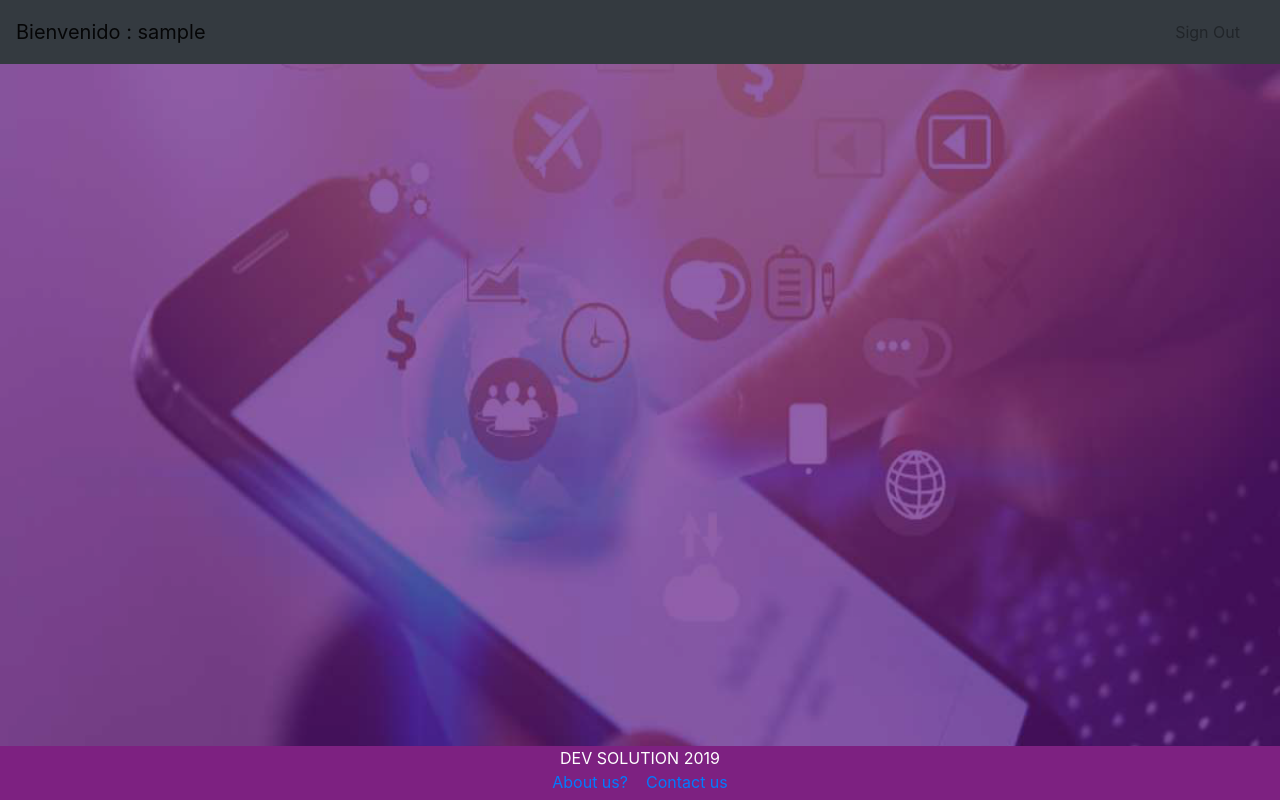
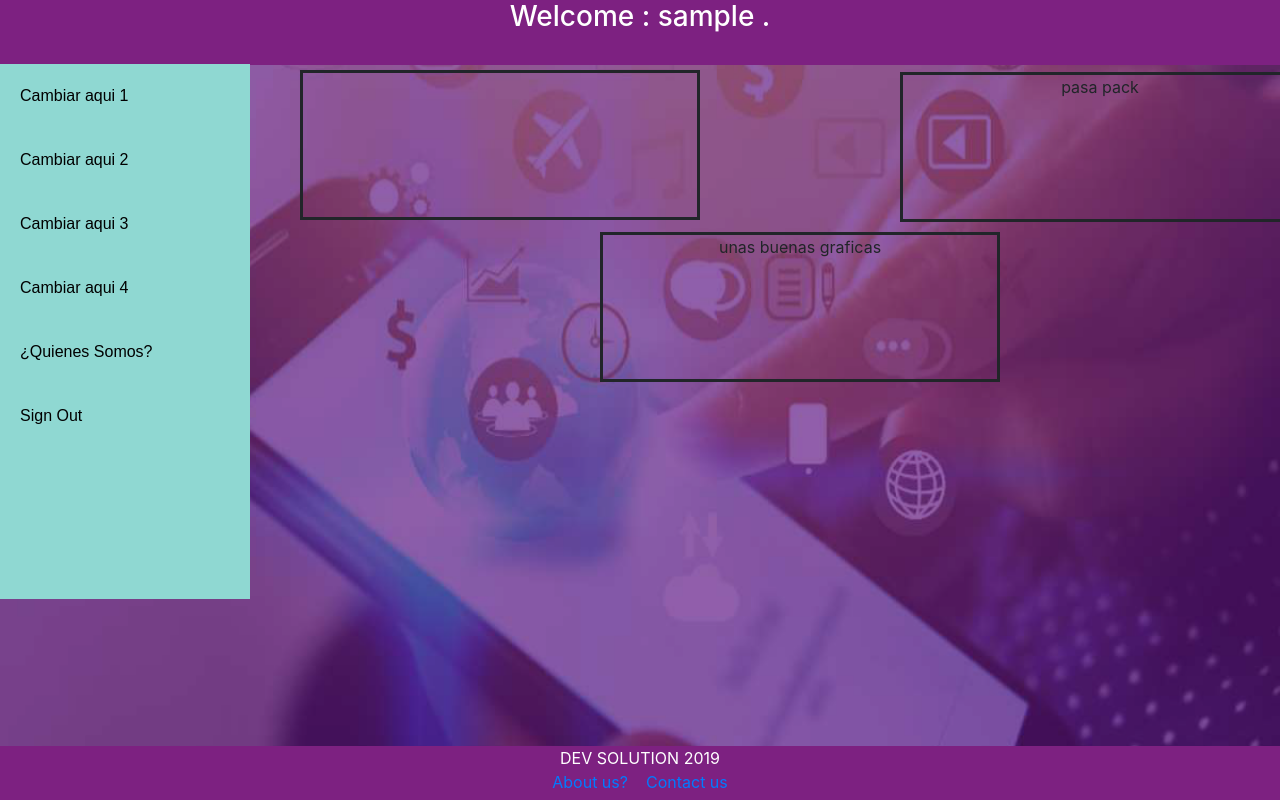
Before and after one commit to SteamDevs/Agent-View, an Angular app: page /#/home in a window 1280 px wide. Built offline with nearby package versions, Linux system fonts and the light colour scheme; sample sign-in values are in the browser's storage.

Commit message:
Implements Template-Nevits

```diff
--- a/src/app/app.routes.ts
+++ b/src/app/app.routes.ts
@@ -10,7 +10,7 @@ const ROUTES : Routes =[
     {
         path: 'home',
         component : HomeComponent,
-        canActivate : [ AuthGuard ]
+        //canActivate : [ AuthGuard ]
     },
     {
         path: 'auth',
--- a/src/app/core/home/home.component.css
+++ b/src/app/core/home/home.component.css
@@ -0,0 +1,98 @@
+* {
+    margin: 0;
+  }
+  body {
+
+      margin: 0;
+  }
+
+  h1 {
+      text-align: center;
+      color: #fff;
+      }
+
+  h3 {
+        text-align: center;
+        color: #fff;
+    }
+
+  .wrapper{
+      margin-top: 30px;
+      display: block;
+      width: 250px;
+      height: 823%;
+      background: #8fd8d2;
+
+  }
+
+  header {
+    background: #7d2181;
+    width: 100%;
+    height: 65px;
+    position:ab;
+    z-index: 10001;
+    top: 0;
+
+  }
+
+  nav {
+      width:100%;
+      display:flex;
+      align-items: center;
+      justify-content: center;
+      float: left;
+  }
+  nav ul {
+    list-style: none;
+    overflow: hidden;
+  }
+  nav ul li {
+
+
+    font-size: 16px;
+  }
+  nav ul li a {
+    display: block;
+    padding:20px;
+    color: #000;
+    text-decoration: none;
+  }
+  div{
+      display: block;
+      justify-content: center;
+      text-align: center;
+      border-style: solid;
+
+  }
+  .box1{
+      margin-left: 300px;
+      margin-top: 5px;
+      width: 400px;
+      height: 150px;
+  }
+  .box2{
+      margin-left: 900px;
+      margin-top: -148px;
+      width: 400px;
+      height: 150px;
+  }
+  .box3{
+      margin-left: 600px;
+      margin-top: 10px;
+      width: 400px;
+      height: 150px;
+  }
+  nav ul li:hover {
+    background: #eac67a;
+  }
+  footer {
+      display: block;
+      position: fixed;
+      text-align: center;
+      width:100%;
+      height: 54px;
+      color: #fff;
+      background: #7d2181;
+
+      bottom: 0;
+  }
--- a/src/app/core/home/home.component.html
+++ b/src/app/core/home/home.component.html
@@ -1,22 +1,33 @@
-<nav class="navbar navbar-expand-lg navbar-light bg-dark">
-  <a class="navbar-brand" href="#">Bienvenido : {{ user.username  }} </a>
-  <button class="navbar-toggler" type="button" data-toggle="collapse" data-target="#navbarText" aria-controls="navbarText" aria-expanded="false" aria-label="Toggle navigation">
-    <span class="navbar-toggler-icon"></span>
-  </button>
-  <div class="collapse navbar-collapse" id="navbarText">
-    <ul class="navbar-nav mr-auto">
-      <li class="nav-item active">
-        <a class="nav-link" href="#"> <span class="sr-only">(current)</span></a>
-      </li>
-      <li class="nav-item">
-        <a class="nav-link" href="#"></a>
-      </li>
-      <li class="nav-item">
-        <a class="nav-link" href="#"></a>
-      </li>
-    </ul>
-    <span class="navbar-text">
-      <button (click)="logout()" class="dropdown-item" type="submit">Sign Out</button>
-    </span>
-  </div>
-</nav>
+<head>
+    <meta charset="UTF-8">
+    <title>UMG DEV SOLUTION</title>
+</head>
+<body>
+<header>
+      <h3> Welcome : {{ user.username  }}  .</h3>
+	<section class="wrapper">
+	<nav>
+		<ul>
+			<li><a href="#">Cambiar aqui 1</a></li>
+			<li><a href="#">Cambiar aqui 2</a></li>
+			<li><a href="#">Cambiar aqui 3</a></li>
+			<li><a href="#">Cambiar aqui 4</a></li>
+			<li><a href="#">¿Quienes Somos?</a></li>
+			<li><a  (click)="logout()"> Sign Out </a></li>
+		</ul>
+
+	</nav>
+	</section>
+
+	</header>
+		<div class="box1">
+
+		</div>
+		<div class="box2">
+				pasa pack
+		</div>
+		<div class="box3">
+				unas buenas graficas
+		</div>
+
+</body>
```
Also changed, not shown: 1 other file (tests, documents, lock files or other folders).
